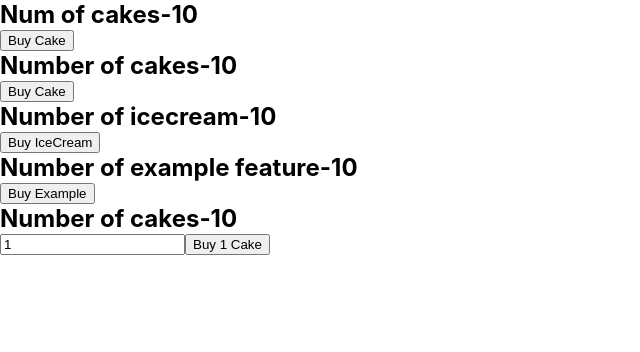
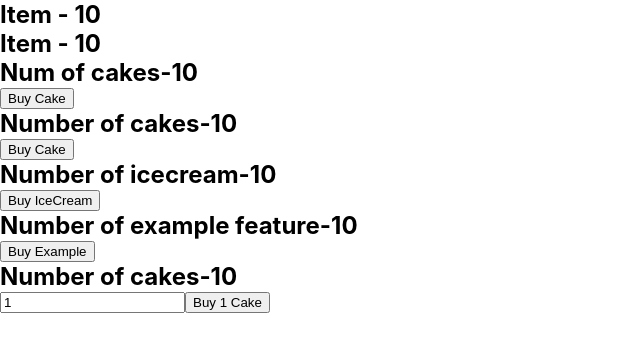
Before and after one commit to sagar-siwakoti/redux-learning, a React (Create React App) app: page / in a window 1280 px wide. Shown: the top 352 px of the page, without its empty margins (0-640 px from the left). Built offline with nearby package versions, Linux system fonts and the light colour scheme.

Commit message:
-action multiple parameters in mapstate to props

```diff
--- a/src/App.js
+++ b/src/App.js
@@ -7,15 +7,19 @@
 import IceCreamContainer from "./components/IceCreamContainer";
 import ExampleContainer from "./components/exampleFeature";
 import NewCakeContainer from "./components/NewCakeContainer";
+import ItemContainer from "./components/ItemContainer";
 function App() {
     return (
         <Provider store={store}>
             <div className="App">
+                <ItemContainer cake/>
+                <ItemContainer />
                 <HooksCakeContainer/>
                 <CakeContainer/>
                 <IceCreamContainer/>
                 <ExampleContainer/>
                 <NewCakeContainer/>
+
             </div>
         </Provider>
     );
--- /dev/null
+++ b/src/components/ItemContainer.js
@@ -0,0 +1,20 @@
+import React from 'react';
+import {connect} from "react-redux";
+
+function ItemContainer(props) {
+    return (
+        <div>
+            <h2>Item - {props.item}</h2>
+        </div>
+    );
+}
+
+const mapStateToProps = (state, ownProps) => {
+    const itemState = ownProps.cake ? state.cake.numOfCakes : state.iceCream.numOfIceCream
+    return {
+        item: itemState
+    }
+}
+
+
+export default connect(mapStateToProps) (ItemContainer);
```
